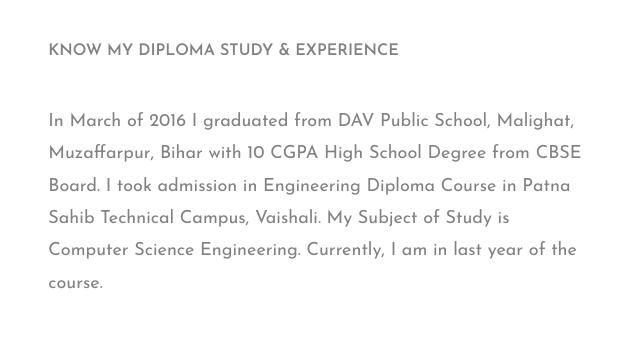
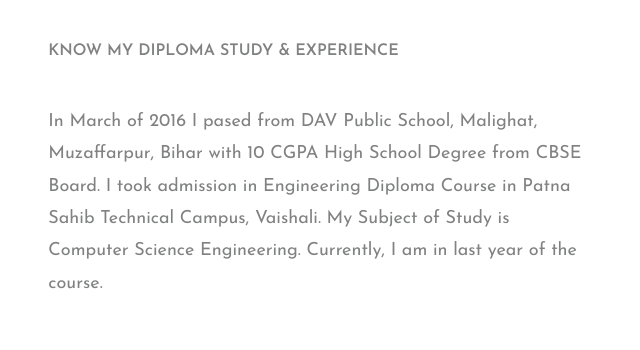
Before and after one commit to hkmishra/hkmishra.github.io, a plain HTML site: page index.html in a window 1280 px wide. Shown: the part 1822-2172 px from the top of the page, 352-992 px from the left. Drawn offline with nearby package versions, Linux system fonts and the light colour scheme.

Commit message:
Update index.html

```diff
--- a/index.html
+++ b/index.html
@@ -119,7 +119,7 @@
 							<h3>Computer Science Engineering</h3>
 							<h4>Patna Sahib Technical Campus</h4>
 							<a href="diploma/index.html"><h4>Know my Diploma Study & experience</h4></a>
-							<p>In March of 2016 I graduated from DAV Public School, Malighat, Muzaffarpur, Bihar with 10 CGPA High School Degree from CBSE Board. I took admission in Engineering Diploma Course in Patna Sahib Technical Campus, Vaishali. My Subject of Study is Computer Science Engineering. Currently, I am in last year of the course.</p>
+							<p>In March of 2016 I pased from DAV Public School, Malighat, Muzaffarpur, Bihar with 10 CGPA High School Degree from CBSE Board. I took admission in Engineering Diploma Course in Patna Sahib Technical Campus, Vaishali. My Subject of Study is Computer Science Engineering. Currently, I am in last year of the course.</p>
 						</li>
 
 					</ul>
```
